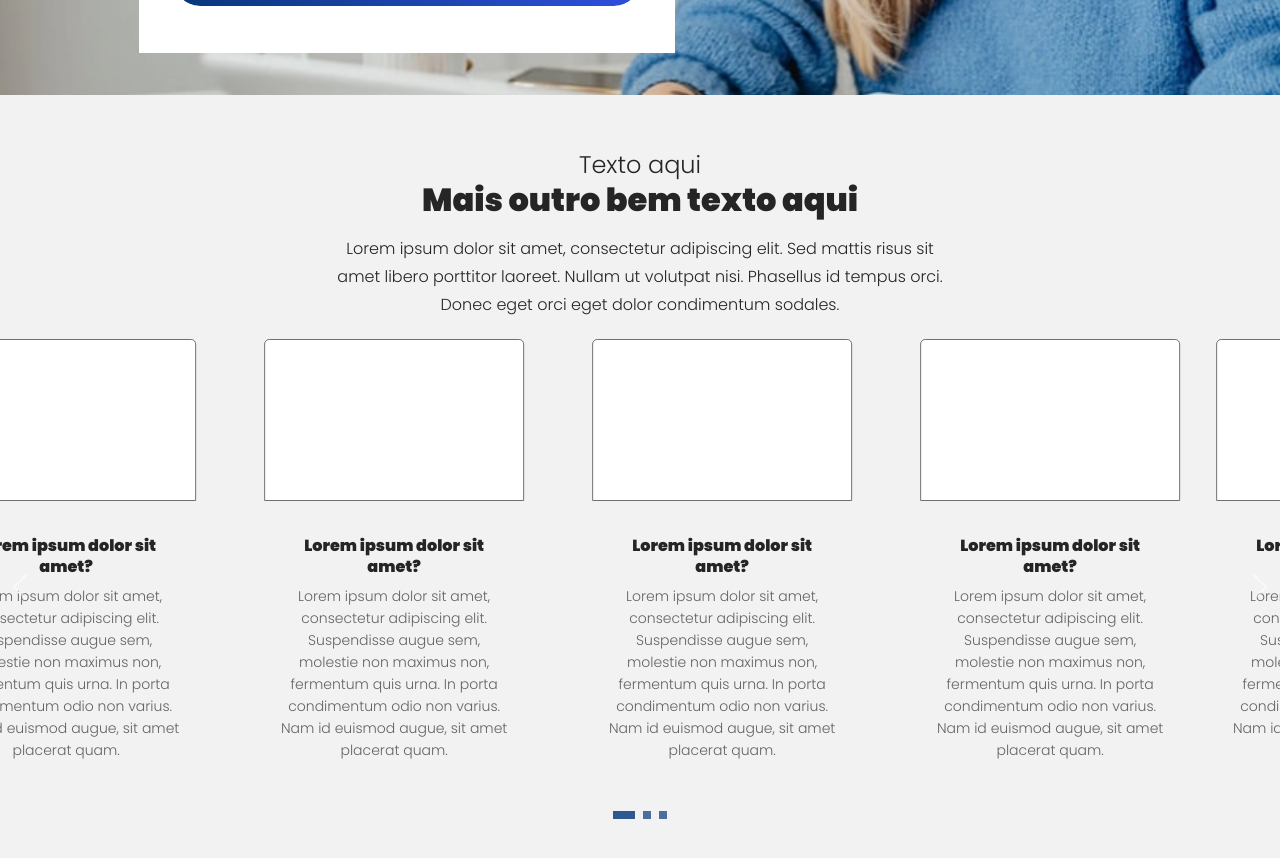
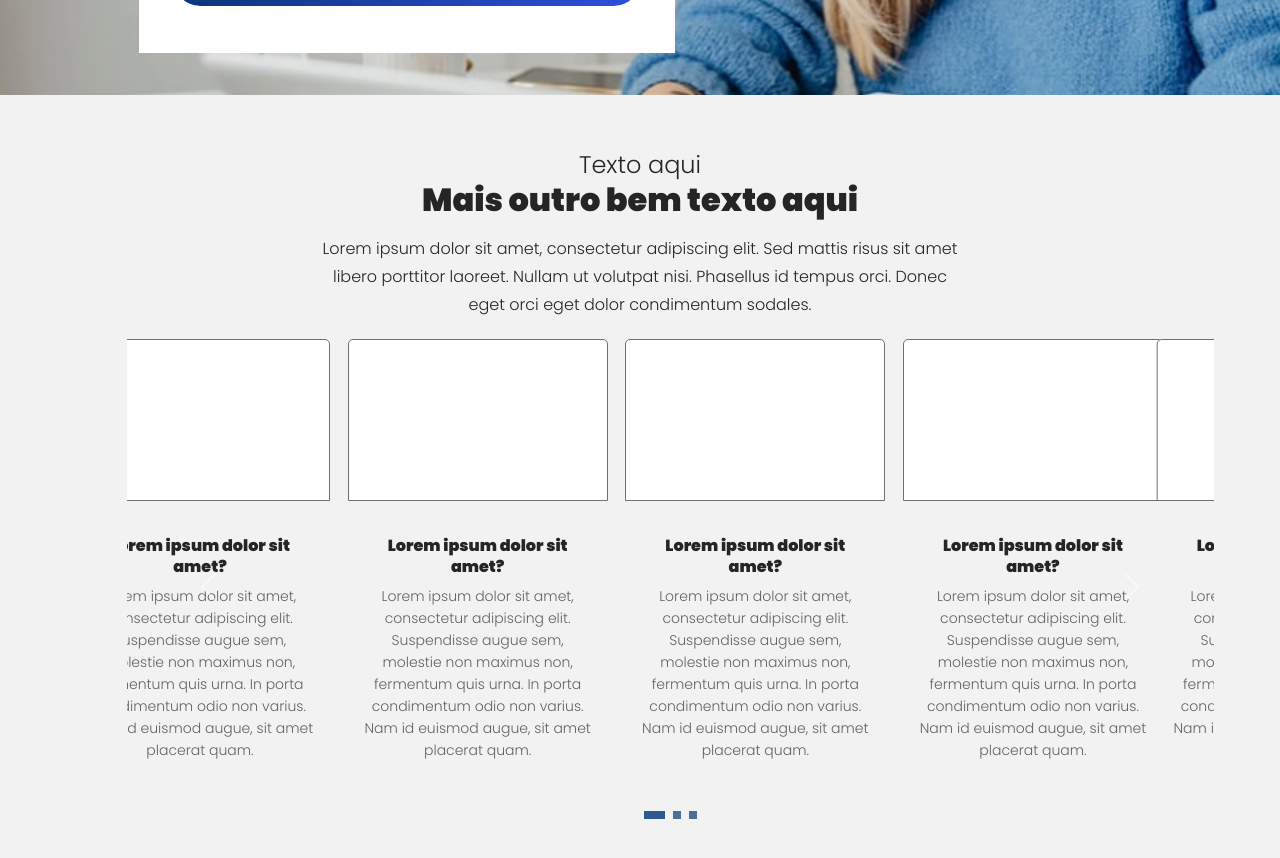
Before and after one commit to Jana-SI/Landing_Page_WD, a Nuxt app: page / in a window 1280 px wide. Shown: the part 420-1278 px from the top of the page. Built offline with nearby package versions, Linux system fonts and the light colour scheme.

Commit message:
ajustes no css

```diff
--- a/app/assets/css/card.css
+++ b/app/assets/css/card.css
@@ -1,9 +1,9 @@
-
 .card{
     width: 260px;
     background-color: transparent;
     border: none;
     margin-left: 16px;
+    margin-right: 16px;
     margin-bottom: 42px;
 }
 
--- a/app/assets/css/pagecontainer.css
+++ b/app/assets/css/pagecontainer.css
@@ -10,7 +10,9 @@ section {
   font-weight: 300;
   font-size: 24px;
   line-height: 56px;
+  letter-spacing: 0;
   color: #252525;
+  opacity: 1;
 }
 
 .titulo {
@@ -19,7 +21,9 @@ section {
   font-family: 'Poppins', sans-serif;
   font-weight: 900;
   font-size: 32px;
+  letter-spacing: 0;
   color: #252525;
+  opacity: 1;
 }
 
 .texto {
@@ -30,10 +34,12 @@ section {
   font-weight: 400;
   font-size: 16px;
   line-height: 28px;
+  letter-spacing: 0;
   color: #252525;
+  opacity: 1;
 }
 
-/* Indicadores */
+/* Indicadores do carrossel */
 .custom-indicators {
   display: flex;
   justify-content: center;
@@ -51,64 +57,41 @@ section {
 }
 
 .indicator-block.active {
+  height: 8px;
   width: 39px;
-  opacity: 1;
+  background-color: #08377A;
 }
 
-/* Removido col-md-10 e offset-md-2 */
-.card-column {
-  box-sizing: border-box;
-  padding-left: 8px;
-  padding-right: 8px;
+.col-md-10 {
+  margin: 0 139px;
+  padding: 0 !important;
 }
 
-/* Controles do carrossel */
-.carousel-control-next,
-.carousel-control-prev {
-  width: 10%;
-  max-width: 40px;
+.col-md-6 {
+  padding: 0 !important;
 }
 
 @media (max-width: 768px) {
-  .carousel-inner {
-    overflow: hidden;
-  }
-
-  .carousel-item .row {
-    margin: 0 !important;
-    display: flex;
-    flex-wrap: wrap;
-    justify-content: center;
-    gap: 16px; /* espaçamento entre os cards */
-  }
-
-  .card-column {
-    flex: 0 0 calc(50% - 8px); /* 2 por linha, considerando o gap */
-    max-width: calc(50% - 8px);
-    padding: 0 !important;
-  }
-
   .titulo,
   .texto {
     margin: 0 !important;
-    padding: 0 24px !important;
+    padding: 0 36px !important;
+  }
+
+  .carousel-inner {
+    overflow: hidden;
   }
 
   body,
   html {
     overflow-x: hidden;
   }
-}
 
-/* Desktop - 4 por linha */
-@media (min-width: 769px) {
-  .carousel-item .row {
-    gap: 16px; /* mantém espaçamento também no desktop */
+  .col-md-10 {
+    margin: 0 0 0 41px !important;
+    padding-left: 16px !important;
+    padding-top: 16px !important;
+
   }
 
-  .card-column {
-    flex: 0 0 calc(25% - 12px);
-    max-width: calc(25% - 12px);
-    padding: 0 !important;
-  }
 }
--- a/app/components/PageContainer/index.vue
+++ b/app/components/PageContainer/index.vue
@@ -6,21 +6,19 @@
                     <h2 class="pre-titulo">Texto aqui</h2>
                     <h1 class="titulo">Mais outro bem texto aqui</h1>
                     <p class="texto">
-                        Lorem ipsum dolor sit amet, consectetur adipiscing elit. Sed mattis risus sit amet libero
-                        porttitor laoreet. Nullam ut volutpat nisi. Phasellus id tempus orci. Donec eget orci eget dolor
-                        condimentum sodales.
+                        Lorem ipsum dolor sit amet, consectetur adipiscing elit. Sed mattis risus sit amet libero porttitor laoreet. Nullam ut volutpat nisi. Phasellus id tempus orci. Donec eget orci eget dolor condimentum sodales.
                     </p>
                 </div>
             </div>
 
             <div class="row">
-                <div class="d-flex justify-content-center">
+                <div class="col-md-10 offset-md-1">
                     <div id="cardCarousel" class="carousel slide" data-bs-ride="carousel">
                         <div class="carousel-inner">
                             <div v-for="(group, index) in groupedCards" :key="index"
                                 :class="['carousel-item', index === 0 ? 'active' : '']">
-                                <div class="row g-3 justify-content-center">
-                                    <div v-for="card in group" :key="card" class="card-column">
+                                <div class="row">
+                                    <div v-for="card in group" :key="card" class="col-12 col-md-6 col-lg-3">
                                         <Card :title="card.title" :description="card.description" />
                                     </div>
                                 </div>
@@ -66,7 +64,7 @@ let bsCarousel = null
 
 function groupCards() {
     const isMobile = window.innerWidth < 768
-    const groupSize = isMobile ? 2 : 4
+    const groupSize = isMobile ? 1 : 4
 
     groupedCards.value = []
     for (let i = 0; i < cards.length; i += groupSize) {
```
